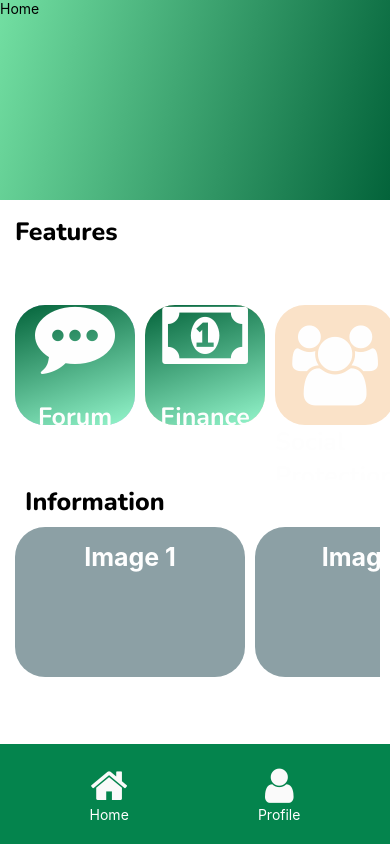
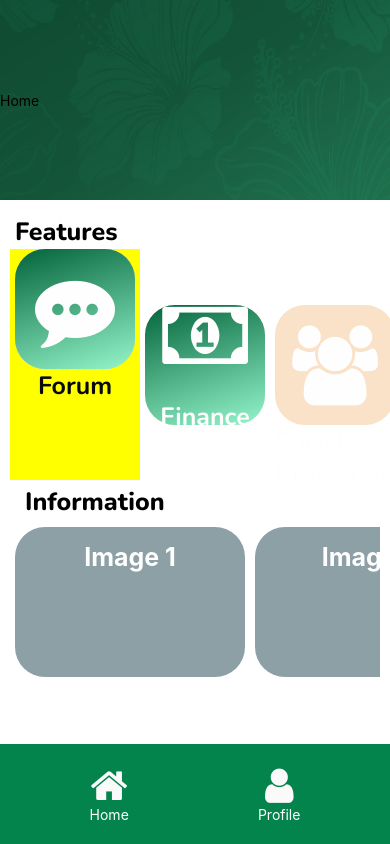
Before and after one commit to hakim813/fyp, a React Native app: screen /Home in a window 390 px wide. Built offline with nearby package versions, Linux system fonts and the light colour scheme; no server answers; a web font is replaced by a local one.

Commit message:
improve ui and add assets

```diff
--- a/component/Auth/Login.js
+++ b/component/Auth/Login.js
@@ -9,7 +9,7 @@ import {
   TouchableWithoutFeedback,
   Keyboard,
   StatusBar,
-  Image,
+  ImageBackground,
 } from "react-native";
 import styles from "../../styles";
 import { auth } from "../../firebase"; // Going up one folder to access firebase.js
@@ -60,12 +60,10 @@ export default function Login() {
     <View style={styles.container3}>
       <TouchableWithoutFeedback onPress={Keyboard.dismiss}>
         <View style={styles.container}>
-          <LinearGradient
-            colors={["#03633a", "#95f6cc"]} // start to end gradient
-            start={{ x: 0, y: 0 }}
-            end={{ x: 1, y: 1 }}
+          <ImageBackground
+            source={require("../../assets/bg-hibiscus.png")} // Your image path
             style={[
-              styles.container,
+              styles.background,
               {
                 paddingTop:
                   Platform.OS === "ios"
@@ -73,14 +71,12 @@ export default function Login() {
                     : StatusBar.currentHeight,
               },
             ]}
+            resizeMode="cover"
           >
             <Text style={styles.text}>Login to your{"\n"}WeGig account!</Text>
             <StatusBar style="auto" />
             <View
-              style={[
-                styles.container2,
-                { marginHorizontal: 15, minHeight: 550, flex: 0 },
-              ]}
+              style={[styles.container2, { marginHorizontal: 15, flex: 0 }]}
             >
               <Text style={styles.labelInput}>Email Address</Text>
               <TextInput
@@ -100,17 +96,24 @@ export default function Login() {
               />
               {/* <Button title="Click Me"></Button> */}
               <TouchableOpacity
-                style={styles.button}
+                style={[styles.button, { paddingHorizontal: 40 }]}
                 onPress={() => {
                   handleSubmit();
                 }}
               >
-                <Text style={{ color: "#fdfdfd", fontWeight: "bold" }}>
+                <Text
+                  style={{
+                    color: "#fdfdfd",
+                    fontFamily: "Nunito-Bold",
+                    fontWeight: "bold",
+                    fontSize: 15,
+                  }}
+                >
                   Log in
                 </Text>
               </TouchableOpacity>
-              <Text style={styles.texttosignin}>
-                No account?
+              <Text style={[styles.texttosignin, { marginTop: 100 }]}>
+                No account yet?
                 <Text
                   style={{ fontWeight: "bold" }}
                   onPress={() => navi.navigate("Register")}
@@ -120,7 +123,7 @@ export default function Login() {
                 </Text>
               </Text>
               <Text
-                style={styles.texttosignin}
+                style={[styles.texttosignin, { marginTop: 5 }]}
                 onPress={() => {
                   navi.navigate("ForgotPassword");
                 }}
@@ -143,7 +146,7 @@ export default function Login() {
                 /> */}
               </View>
             </View>
-          </LinearGradient>
+          </ImageBackground>
         </View>
       </TouchableWithoutFeedback>
     </View>
--- a/component/Auth/LoginSuccessful.js
+++ b/component/Auth/LoginSuccessful.js
@@ -7,9 +7,11 @@ import {
   TextInput,
   Button,
   TouchableOpacity,
+  ImageBackground,
   ScrollView,
 } from "react-native";
 import { useNavigation } from "@react-navigation/native";
+import styles from "../../styles";
 import React, { useEffect } from "react";
 import Icon from "react-native-vector-icons/FontAwesome";
 
@@ -25,15 +27,30 @@ export default function LoginSuccessful() {
   }, [navi]);
 
   return (
-    <View
-      style={{
-        alignItems: "center",
-        justifyContent: "center",
-        paddingHorizontal: 25,
-        height: "100%",
-        width: "100%",
-        backgroundColor: "#1b434d",
-      }}
+    // <View
+    //   style={{
+    //     alignItems: "center",
+    //     justifyContent: "center",
+    //     paddingHorizontal: 25,
+    //     height: "100%",
+    //     width: "100%",
+    //     backgroundColor: "#1b434d",
+    //   }}
+    // >
+    <ImageBackground
+      source={require("../../assets/bg-hibiscus.png")} // Your image path
+      style={[
+        styles.background,
+        {
+          alignItems: "center",
+          justifyContent: "center",
+          // paddingHorizontal: 25,
+          height: "100%",
+          width: "100%",
+          backgroundColor: "#1b434d",
+        },
+      ]}
+      resizeMode="cover"
     >
       <Icon
         name="check-circle-o"
@@ -48,6 +65,6 @@ export default function LoginSuccessful() {
       <Text style={{ color: "white", fontSize: 20 }}>
         Now redirecting you to Home page.
       </Text>
-    </View>
+    </ImageBackground>
   );
 }
--- a/component/Auth/Register.js
+++ b/component/Auth/Register.js
@@ -185,14 +185,15 @@ export default function Register() {
             />
 
             <TouchableOpacity
-              style={styles.button}
+              style={[styles.button, { paddingHorizontal: 40 }]}
               onPress={() => handleAuthentication()}
             >
               <Text
                 style={{
                   color: "#fdfdfd",
-                  fontFamily: "Nunito",
+                  fontFamily: "Nunito-Bold",
                   fontWeight: "bold",
+                  fontSize: 15,
                 }}
               >
                 Register
@@ -202,7 +203,7 @@ export default function Register() {
               Already have an account?{" "}
               <Text
                 style={{ fontWeight: "bold" }}
-                onPress={() => navi.navigate("LandingPage")}
+                onPress={() => navi.navigate("Login")}
               >
                 Jump to Sign In!
               </Text>
--- a/component/Auth/SignupSuccessful.js
+++ b/component/Auth/SignupSuccessful.js
@@ -1,5 +1,6 @@
-import { Text, View } from "react-native";
+import { Text, View, ImageBackground } from "react-native";
 import { useNavigation } from "@react-navigation/native";
+import styles from "../../styles";
 import React, { useEffect } from "react";
 import Icon from "react-native-vector-icons/FontAwesome";
 
@@ -15,15 +16,20 @@ export default function SignupSuccessful() {
   }, [navi]);
 
   return (
-    <View
-      style={{
-        alignItems: "center",
-        justifyContent: "center",
-        paddingHorizontal: 25,
-        height: "100%",
-        width: "100%",
-        backgroundColor: "#1b434d",
-      }}
+    <ImageBackground
+      source={require("../../assets/bg-hibiscus.png")} // Your image path
+      style={[
+        styles.background,
+        {
+          alignItems: "center",
+          justifyContent: "center",
+          // paddingHorizontal: 25,
+          height: "100%",
+          width: "100%",
+          backgroundColor: "#1b434d",
+        },
+      ]}
+      resizeMode="cover"
     >
       <Icon
         name="check-circle-o"
@@ -38,6 +44,6 @@ export default function SignupSuccessful() {
       <Text style={{ color: "white", fontSize: 20 }}>
         Now redirecting you to Login page.
       </Text>
-    </View>
+    </ImageBackground>
   );
 }
--- a/component/Home.js
+++ b/component/Home.js
@@ -3,6 +3,7 @@ import {
   View,
   TouchableOpacity,
   ScrollView,
+  ImageBackground,
   Platform,
   StatusBar,
 } from "react-native";
@@ -84,20 +85,20 @@ export default function Home() {
           justifyContent: "center",
         }}
       >
-        <LinearGradient
-          colors={["#03633a", "#95f6cc80"]} // start to end gradient
-          start={{ x: 1, y: 0.5 }}
-          end={{ x: 0, y: 0 }}
+        <ImageBackground
+          source={require("../assets/bg-hibiscus.png")} // Your image path
           style={[
-            styles.container,
+            styles.background,
             {
+              // alignItems: "center",
+              justifyContent: "center",
+              // paddingHorizontal: 25,
+              height: "100%",
               width: "100%",
-              paddingTop:
-                Platform.OS === "ios"
-                  ? StatusBar.currentHeight + 50
-                  : StatusBar.currentHeight,
+              backgroundColor: "#1b434d",
             },
           ]}
+          resizeMode="cover"
         >
           {detail ? (
             <>
@@ -109,7 +110,7 @@ export default function Home() {
           ) : (
             <Text>Home</Text>
           )}
-        </LinearGradient>
+        </ImageBackground>
       </View>
       <View
         style={{
@@ -134,6 +135,7 @@ export default function Home() {
           showsHorizontalScrollIndicator={false}
           style={{ marginLeft: 10 }}
         >
+          <View style={{ alignItems: "center", backgroundColor: "yellow" }}>
             <TouchableOpacity
               style={[stylesHome.features, { backgroundColor: "#D3C2F8" }]}
               onPress={() => navi.navigate("Forum")}
@@ -152,21 +154,22 @@ export default function Home() {
                   name="commenting"
                   size={80}
                   color={"#fefefe"}
-                style={{ marginBottom: 25 }}
+                  // style={{ marginBottom: 25 }}
                 />
-              <View style={{ alignItems: "center" }}>
+                <View style={{ alignItems: "center" }}></View>
+              </LinearGradient>
+            </TouchableOpacity>
+
             <Text
               style={{
                 fontFamily: "Nunito-Bold",
-                    color: "#fefefe",
+                color: "#090909",
                 fontSize: 25,
               }}
             >
               Forum
             </Text>
           </View>
-            </LinearGradient>
-          </TouchableOpacity>
 
           <TouchableOpacity
             style={[stylesHome.features, { backgroundColor: "#FAE2C8" }]}
--- a/styles.js
+++ b/styles.js
@@ -99,6 +99,7 @@ export const styles = StyleSheet.create({
     fontFamily: "Nunito",
     textAlign: "center",
     marginVertical: 15,
+    fontSize: 15,
   },
 
   containerAttachMedia: {
```
Also changed, not shown: assets/bg-white.png (added). Lines whose indentation alone changed are shown as unchanged.
